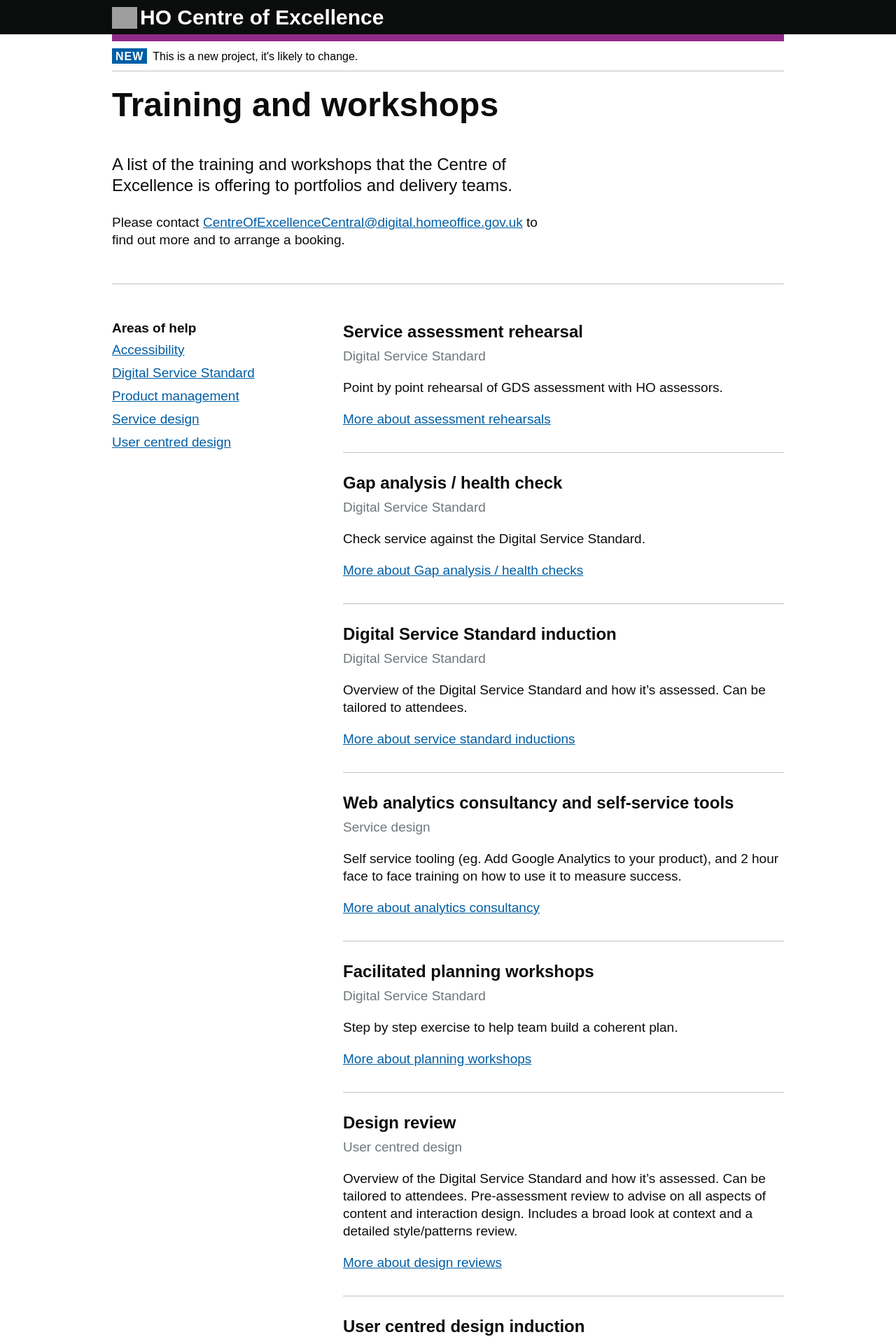
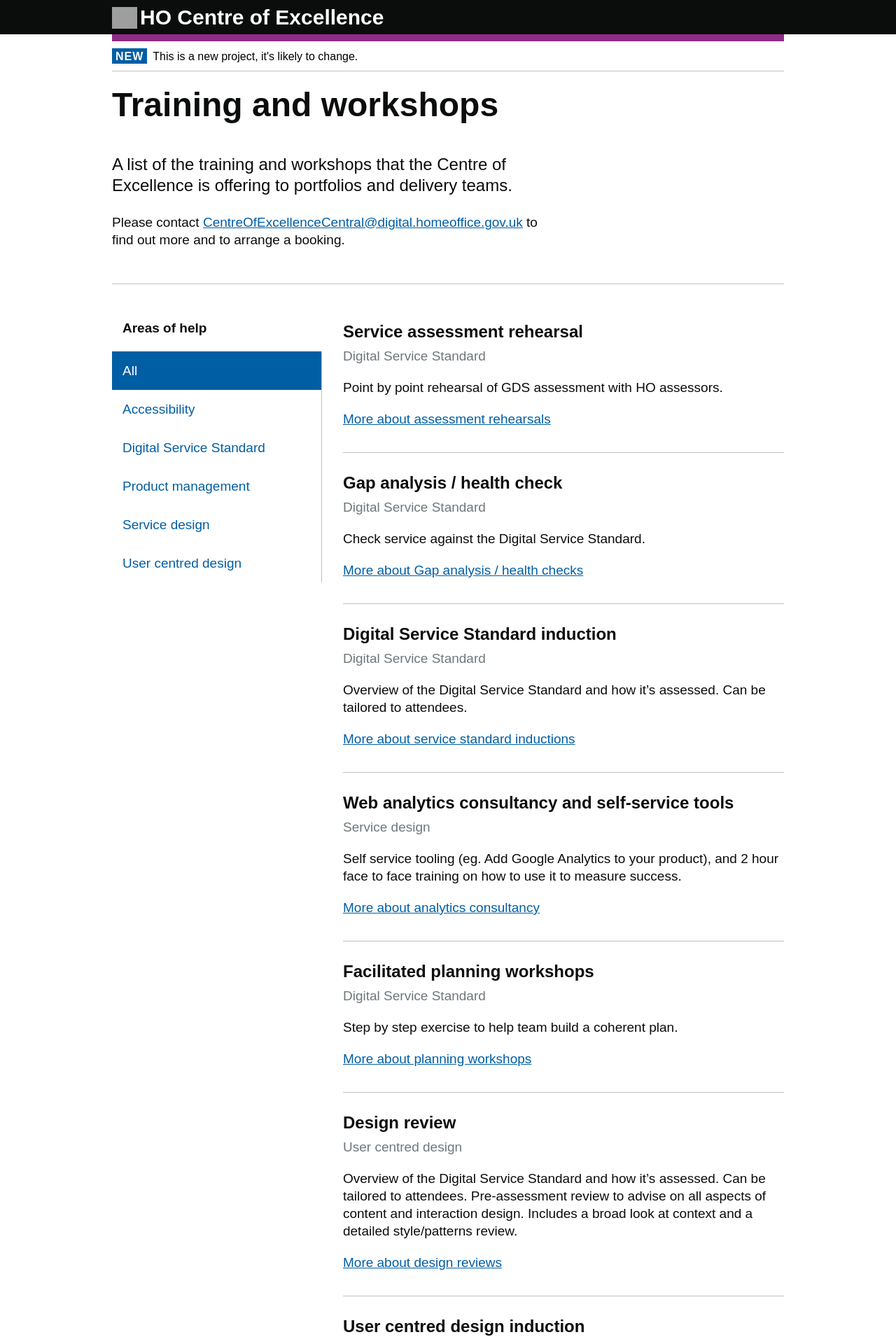
Before and after one commit to Abdul2/coe, a Jekyll site: the page built from index.md, in a window 1280 px wide. Shown: the top 1920 px of the page at 70% size. Built offline with Jekyll 4.4.1, drawn with Linux system fonts in a browser that asks for light colours; grey boxes are pictures that could not be loaded.

Commit message:
Updated filters to use tabs pattern

```diff
--- a/_includes/meta-filter.html
+++ b/_includes/meta-filter.html
@@ -1,6 +1,8 @@
-<h1 class="heading-small">Areas of help</h1>
-
-<ul class="toc">
+<h2 class="heading-small" style="padding: 0 15px 15px">Areas of help</h2>
+<ul class="tab--nav">
+  <li>
+    <a href="#0" class="active jsMetaFilter">All</a>
+  </li>
   <li>
     <a href="#0" class="jsMetaFilter">Accessibility</a>
   </li>
--- a/assets/main.scss
+++ b/assets/main.scss
@@ -1713,3 +1713,31 @@ p strong {
     margin-top: 1.05263em;
   }
 }
+
+
+ul.tab--nav {
+  border-right: 1px solid #bfc1c3;
+
+    li {
+      margin-bottom: 0;
+    }
+    li a {
+      padding: 15px;
+      text-decoration: none;
+      display: block;
+
+      &.active, &:focus.active, &:hover.active {
+        background-color: #005ea5;
+        color: #fff;
+        outline: 0;
+      }
+    }
+    li a:hover {
+      background-color: #dee0e2;
+      color: #005ea5;
+    }
+    li a:focus {
+      background-color: #ffbf47;
+      outline-offset: -3px;
+    }
+}
--- a/assets/scripts.js
+++ b/assets/scripts.js
@@ -20,8 +20,14 @@ $('.jsMetaFilter').click(function(e) {
   e.preventDefault();
   var filter = $(this).text();
 
-  $('.content').hide();
-  $('.meta:contains("' + filter + '")').parents('.content').show();
+  if (filter == 'All') {
+    $('.content').show();
+  } else {
+    $('.content').hide();
+    $('.meta:contains("' + filter + '")').parents('.content').show();
+  }
 
-  $('html,body').scrollTop(0);
+  $('.tab--nav .active').removeClass('active')
+  $(this).addClass('active');
+
 });
```
